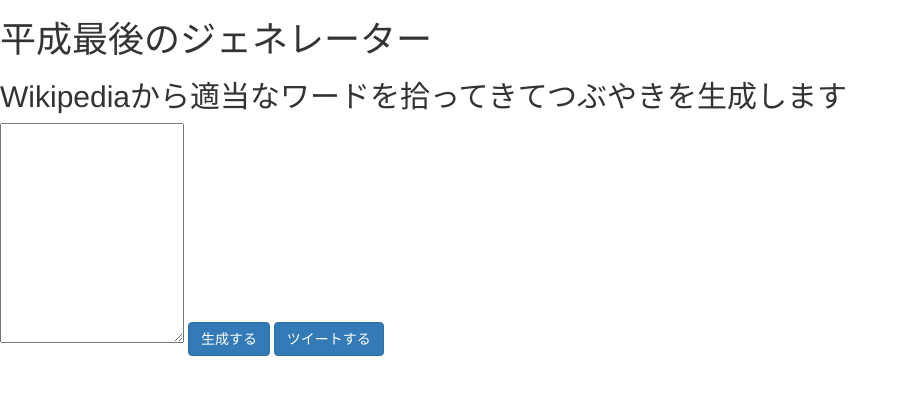
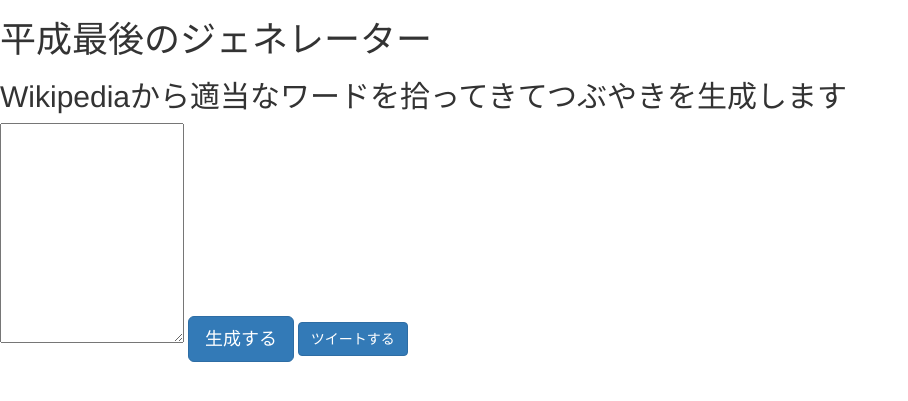
Before and after one commit to fuchami/heisei_generator, a Flask app: page / in a window 1280 px wide. Shown: the top 401 px of the page, without its empty margins (0-908 px from the left). Run offline with Flask 2, Linux system fonts and the light colour scheme; some libraries are stand-ins or nearby versions.

Commit message:
for heroku

```diff
--- /dev/null
+++ b/runtime.txt
@@ -0,0 +1 @@
+python-3.6.3
--- a/templates/index.html
+++ b/templates/index.html
@@ -16,7 +16,7 @@
     <form method="post">
       <div class="">
         <textarea id="output" style="height:220px">{% if gen_tweet %}{{ gen_tweet }}{% endif%}</textarea>
-        <button type="submit" class="btn btn-primary">生成する</button>
+        <button type="submit" class="btn btn-primary btn-lg" id="load" data-loading-text="生成中...">生成する</button>
         <button id="tweetButton" class="btn btn-primary">ツイートする</button>
       </div>
     </form>
@@ -41,6 +41,7 @@
           e.preventDefault();
           return tweet();
         });
+        $("#")
       });
 
     </script>
```
Also changed, not shown: requirements.txt (+1 -115 lines), 2 other files.
